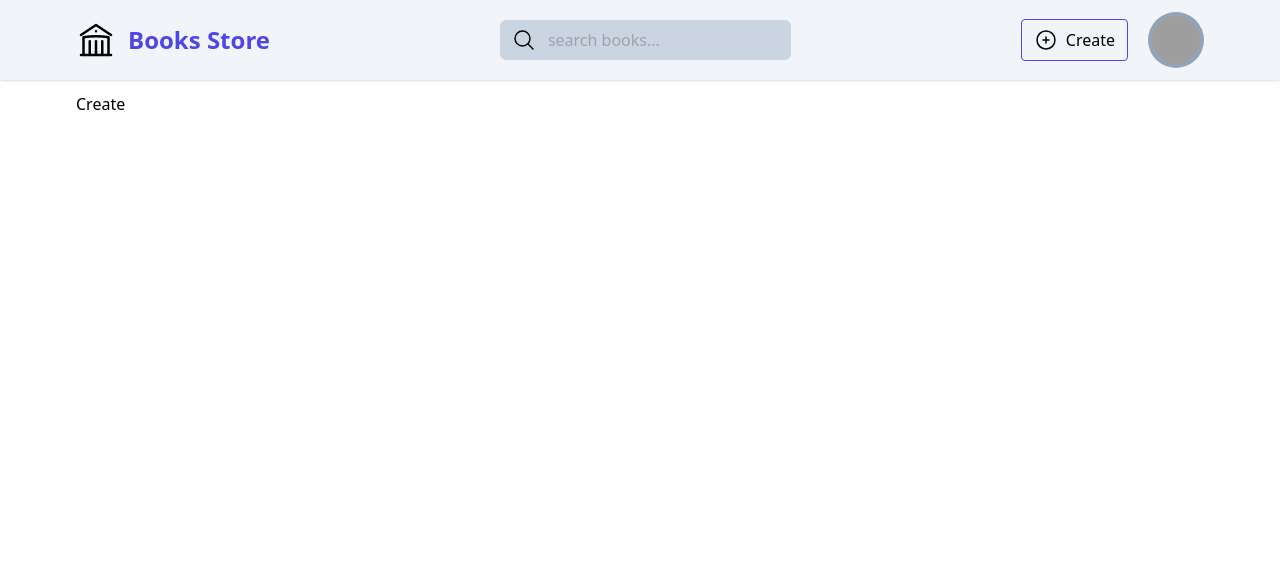
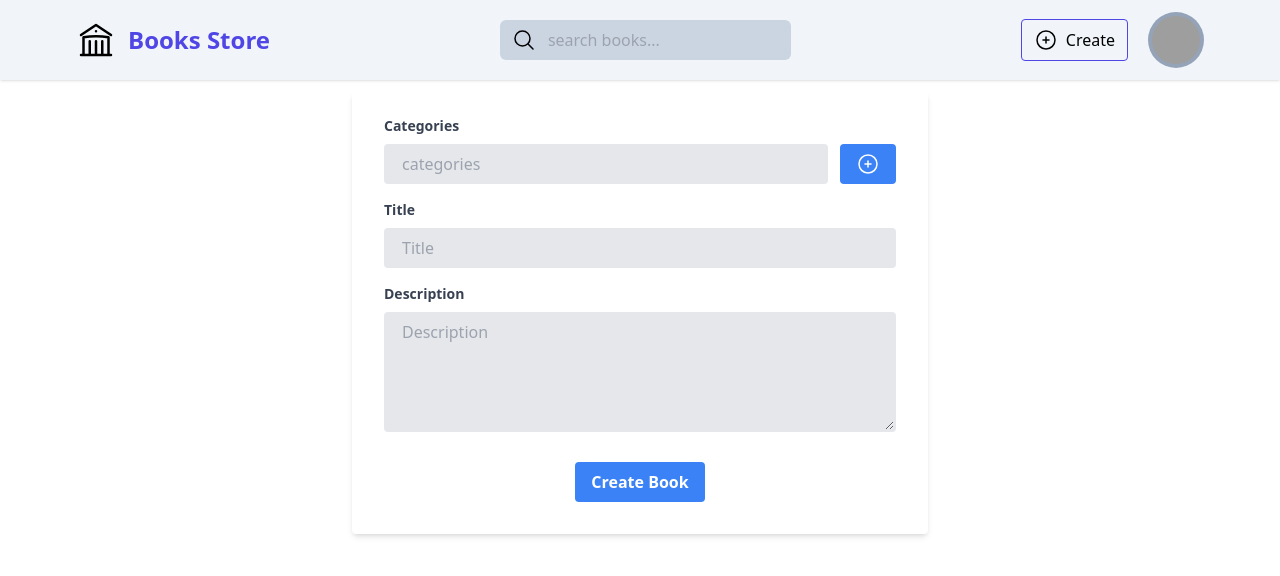
Before and after one commit to waitunsoe/react-book-store, a React (Vite) app: page /create in a window 1280 px wide. Shown: the top 576 px of the page. Built offline with nearby package versions, Linux system fonts and the light colour scheme; grey boxes are pictures that could not be loaded.

Commit message:
book create form ui

```diff
--- a/src/pages/BookDetail.jsx
+++ b/src/pages/BookDetail.jsx
@@ -61,7 +61,6 @@ const BookDetail = () => {
           </div>
           <div className=" space-y-3">
             <h3 className=" text-2xl text-blue-500 font-bold">{book.title}</h3>
-            <p className=" line-clamp-2">{book.description}</p>
             <div className="flex flex-wrap items-center">
               {book.categories.map((category, index) => (
                 <span
@@ -72,6 +71,7 @@ const BookDetail = () => {
                 </span>
               ))}
             </div>
+            <p className=" line-clamp-2">{book.description}</p>
           </div>
         </div>
       )}
--- a/src/pages/Create.jsx
+++ b/src/pages/Create.jsx
@@ -1,9 +1,85 @@
-import React from 'react'
+import React, {useState} from "react";
 
 const Create = () => {
+  const [title, setTitle] = useState('');
+  const [description, setDescription] = useState('');
+  const [categories, setCategories] = useState([]);
   return (
-    <div>Create</div>
-  )
-}
+    <div className="w-full max-w-xl mx-auto">
+      <form className="bg-white shadow-md rounded px-8 pt-6 pb-8 mb-4">
+        <div className="mb-4">
+          <label
+              className="block text-gray-700 text-sm font-bold mb-2"
+          >
+            Categories
+          </label>
+         <div className="flex gap-3 items-center">
+           <input
+               value={categories}
+               onChange={e => setCategories([...categories, e.target.value])}
+               className="bg-gray-200 appearance-none border-2 border-gray-200 rounded w-full py-2 px-4 text-gray-700 leading-tight focus:outline-none focus:bg-gray-200  focus:border-gray-200"
+               type="text"
+               placeholder="categories"
+           />
+           <button
+               className="bg-blue-500 hover:bg-blue-700 text-white font-bold py-2 px-4 rounded focus:outline-none focus:shadow-outline"
+               type={"button"}
+           >
+             <svg
+                 xmlns="http://www.w3.org/2000/svg"
+                 fill="none"
+                 viewBox="0 0 24 24"
+                 strokeWidth={1.5}
+                 stroke="currentColor"
+                 className="w-6 h-6"
+             >
+               <path
+                   strokeLinecap="round"
+                   strokeLinejoin="round"
+                   d="M12 9v6m3-3H9m12 0a9 9 0 11-18 0 9 9 0 0118 0z"
+               />
+             </svg>
+           </button>
+         </div>
 
-export default Create
+        </div>
+        <div className="mb-4">
+          <label
+            className="block text-gray-700 text-sm font-bold mb-2"
+          >
+            Title
+          </label>
+          <input
+              value={description}
+              onChange={e => setDescription(e.target.value)}
+            className="bg-gray-200 appearance-none border-2 border-gray-200 rounded w-full py-2 px-4 text-gray-700 leading-tight focus:outline-none focus:bg-gray-200  focus:border-gray-200"
+            type="text"
+            placeholder="Title"
+          />
+        </div>
+        <div className="mb-6">
+          <label
+              className="block text-gray-700 text-sm font-bold mb-2"
+          >
+            Description
+          </label>
+          <textarea
+              value={description}
+              onChange={e => setDescription(e.target.value)}
+              className="bg-gray-200 appearance-none border-2 border-gray-200 rounded w-full py-2 px-4 text-gray-700 leading-tight focus:outline-none focus:bg-gray-200 focus:border-gray-200"
+              placeholder="Description"
+              rows={5}
+          >
+          </textarea>
+        </div>
+        <div className="flex items-center justify-center">
+          <button className="bg-blue-500 hover:bg-blue-700 text-white font-bold py-2 px-4 rounded focus:outline-none focus:shadow-outline">
+            Create Book
+          </button>
+        </div>
+      </form>
+    </div>
+  );
+};
+
+export default Create;
```
